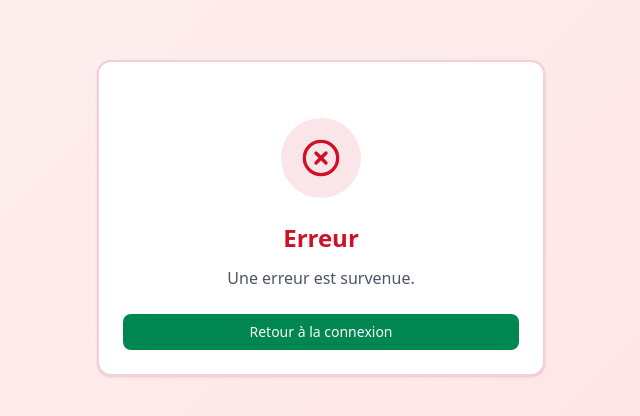
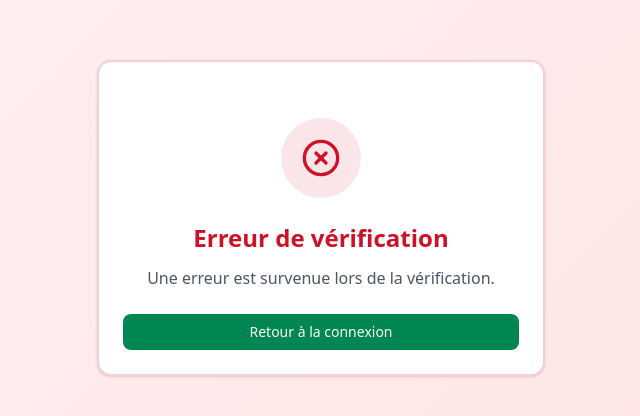
Before and after one commit to alphamouhamadou/rr-sunu-reeww, a Next.js app: page /verification-echec in a window 1280 px wide. Shown: the part 182-598 px from the top of the page, without its empty margins (319-959 px from the left). Built offline with nearby package versions, Linux system fonts and the light colour scheme.

Commit message:
Add emailVerified to seed 2

```diff
--- a/src/app/verification-echec/page.tsx
+++ b/src/app/verification-echec/page.tsx
@@ -1,12 +1,13 @@
 'use client'
 
+import { Suspense } from 'react'
 import { useSearchParams } from 'next/navigation'
 import { Card, CardContent } from '@/components/ui/card'
 import { Button } from '@/components/ui/button'
-import { XCircle, Mail, Clock, AlertTriangle } from 'lucide-react'
+import { XCircle, Mail, Clock, AlertTriangle, Loader2 } from 'lucide-react'
 import { useAppStore } from '@/store/useAppStore'
 
-export default function VerificationEchecPage() {
+function VerificationEchecContent() {
   const searchParams = useSearchParams()
   const reason = searchParams.get('reason')
   const { setCurrentSection } = useAppStore()
@@ -14,13 +15,29 @@ export default function VerificationEchecPage() {
   const getErrorContent = () => {
     switch (reason) {
       case 'expired':
-        return { icon: <Clock className="w-10 h-10 text-[#FFD100]" />, title: 'Lien expiré', message: 'Ce lien a expiré (validité: 24h).' }
+        return {
+          icon: <Clock className="w-10 h-10 text-[#FFD100]" />,
+          title: 'Lien expiré',
+          message: 'Ce lien de vérification a expiré. Les liens sont valides pendant 24 heures.'
+        }
       case 'invalid':
-        return { icon: <AlertTriangle className="w-10 h-10 text-[#CE1126]" />, title: 'Lien invalide', message: 'Ce lien de vérification n\'est pas valide.' }
+        return {
+          icon: <AlertTriangle className="w-10 h-10 text-[#CE1126]" />,
+          title: 'Lien invalide',
+          message: 'Ce lien de vérification n\'est pas valide.'
+        }
       case 'no_token':
-        return { icon: <Mail className="w-10 h-10 text-gray-500" />, title: 'Token manquant', message: 'Aucun token fourni.' }
+        return {
+          icon: <Mail className="w-10 h-10 text-gray-500" />,
+          title: 'Token manquant',
+          message: 'Aucun token de vérification n\'a été fourni.'
+        }
       default:
-        return { icon: <XCircle className="w-10 h-10 text-[#CE1126]" />, title: 'Erreur', message: 'Une erreur est survenue.' }
+        return {
+          icon: <XCircle className="w-10 h-10 text-[#CE1126]" />,
+          title: 'Erreur de vérification',
+          message: 'Une erreur est survenue lors de la vérification.'
+        }
     }
   }
 
@@ -33,9 +50,19 @@ export default function VerificationEchecPage() {
           <div className="w-20 h-20 rounded-full bg-[#CE1126]/10 flex items-center justify-center mx-auto mb-6">
             {errorContent.icon}
           </div>
-          <h1 className="text-2xl font-bold text-[#CE1126] mb-3">{errorContent.title}</h1>
-          <p className="text-gray-600 mb-6">{errorContent.message}</p>
-          <Button className="w-full bg-[#008751] hover:bg-[#006b40]" onClick={() => setCurrentSection('login')}>
+
+          <h1 className="text-2xl font-bold text-[#CE1126] mb-3">
+            {errorContent.title}
+          </h1>
+
+          <p className="text-gray-600 mb-6">
+            {errorContent.message}
+          </p>
+
+          <Button
+            className="w-full bg-[#008751] hover:bg-[#006b40]"
+            onClick={() => setCurrentSection('login')}
+          >
             Retour à la connexion
           </Button>
         </CardContent>
@@ -43,3 +70,22 @@ export default function VerificationEchecPage() {
     </div>
   )
 }
+
+function LoadingFallback() {
+  return (
+    <div className="min-h-screen flex items-center justify-center" style={{ background: 'linear-gradient(135deg, #fef2f2 0%, #fee2e2 100%)' }}>
+      <div className="text-center">
+        <Loader2 className="w-8 h-8 animate-spin mx-auto text-[#008751]" />
+        <p className="mt-4 text-gray-600">Chargement...</p>
+      </div>
+    </div>
+  )
+}
+
+export default function VerificationEchecPage() {
+  return (
+    <Suspense fallback={<LoadingFallback />}>
+      <VerificationEchecContent />
+    </Suspense>
+  )
+}
```
